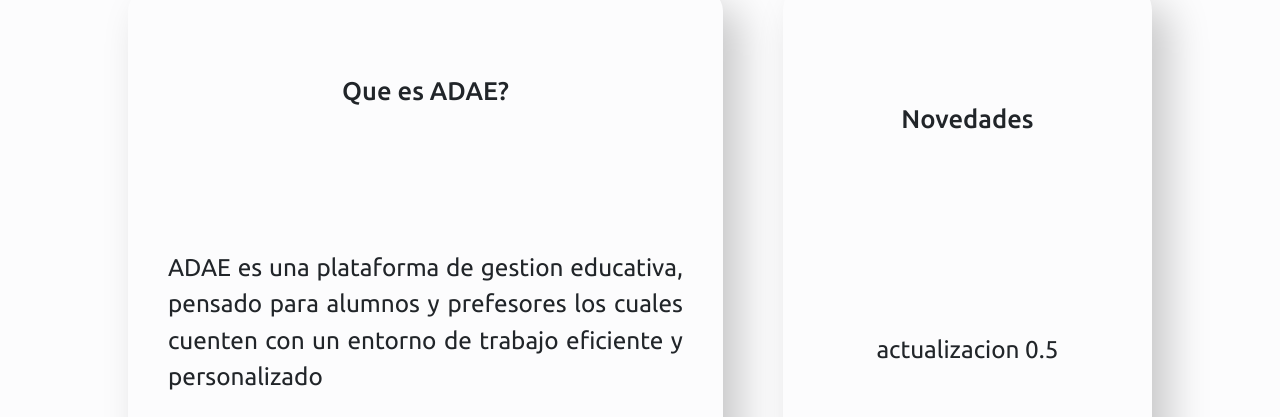
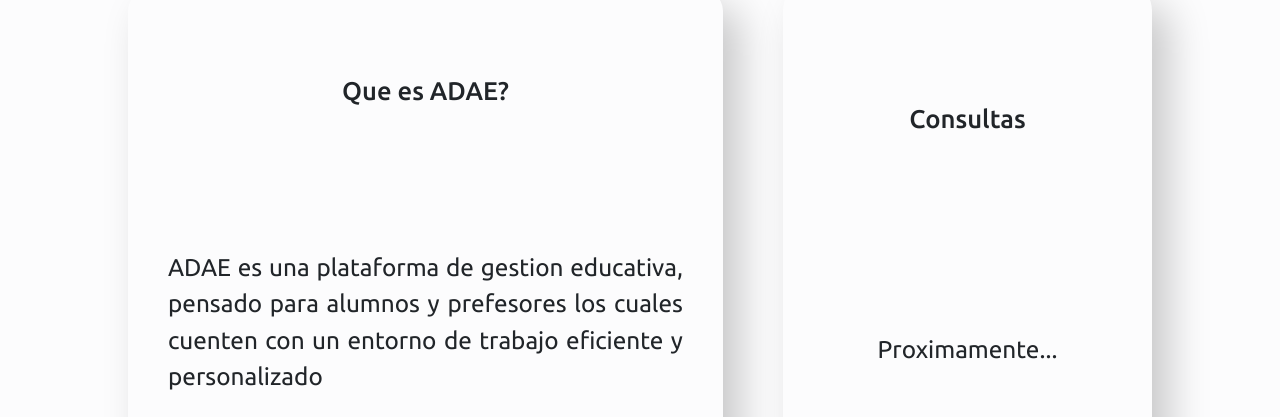
Before and after one commit to ProgramacionCbtis66/ProyectUnknown, an Angular app in the folder FrontEnd/: page /main in a window 1280 px wide. Shown: the part 741-1158 px from the top of the page. Built offline with nearby package versions, Linux system fonts and the light colour scheme.

Commit message:
ADAE | 13 agosto

```diff
--- a/FrontEnd/src/app/app-routing.module.ts
+++ b/FrontEnd/src/app/app-routing.module.ts
@@ -4,6 +4,7 @@ import { HomepageComponent } from './homepage/homepage.component';
 import { LogInComponent } from './log-in/log-in.component';
 
 const routes: Routes = [
+  { path: "", component: HomepageComponent},
   { path: "main", component: HomepageComponent},
   { path: "login", component: LogInComponent}
 
--- a/FrontEnd/src/app/homepage/homepage.component.html
+++ b/FrontEnd/src/app/homepage/homepage.component.html
@@ -36,8 +36,8 @@
           </div>
 
           <div class="box-2">
-            <h2 class="box-2-heading">Novedades</h2>
-            <p class="box-2-txt">actualizacion 0.5</p>
+            <h2 class="box-2-heading">Consultas</h2>
+            <p class="box-2-txt">Proximamente...</p>
           </div>
         </div>
       </main>
```
Also changed, not shown: package.json (added, +8 -0 lines), 1 other file (tests, documents, lock files or other folders).
